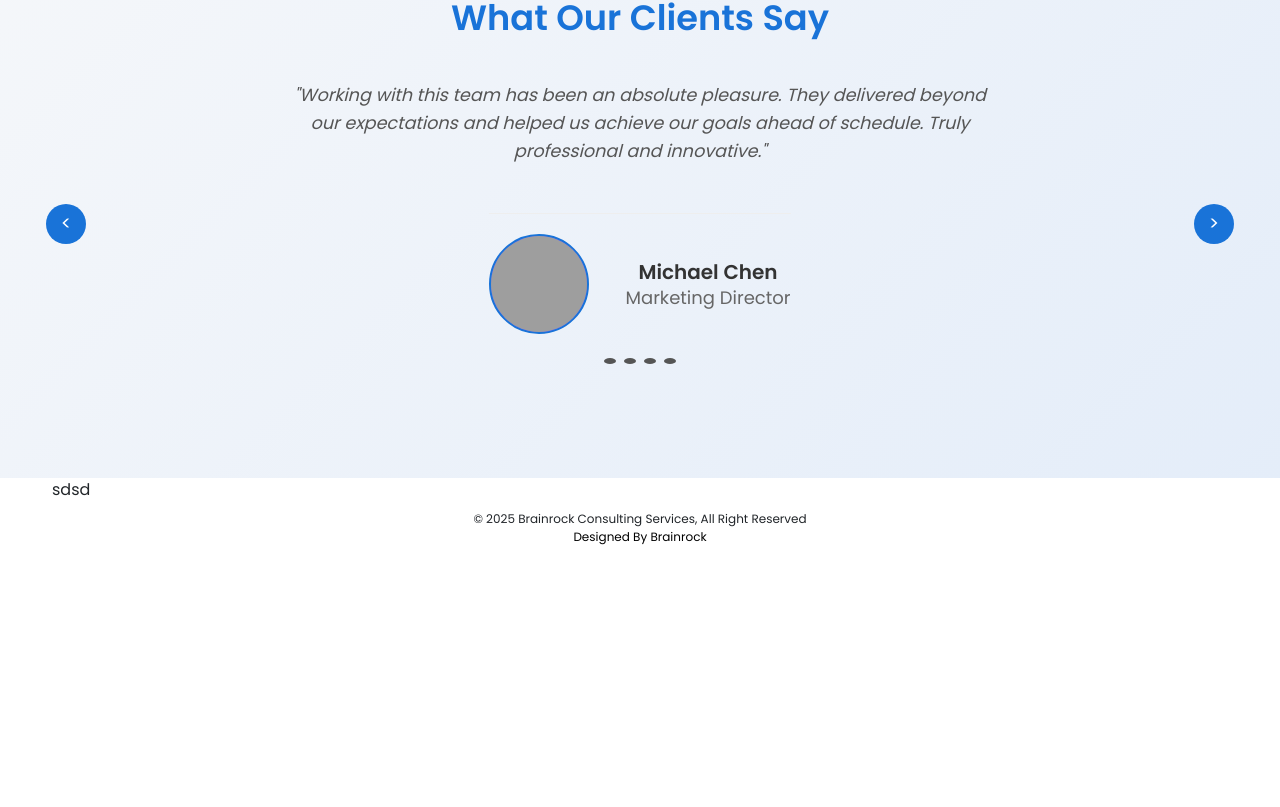
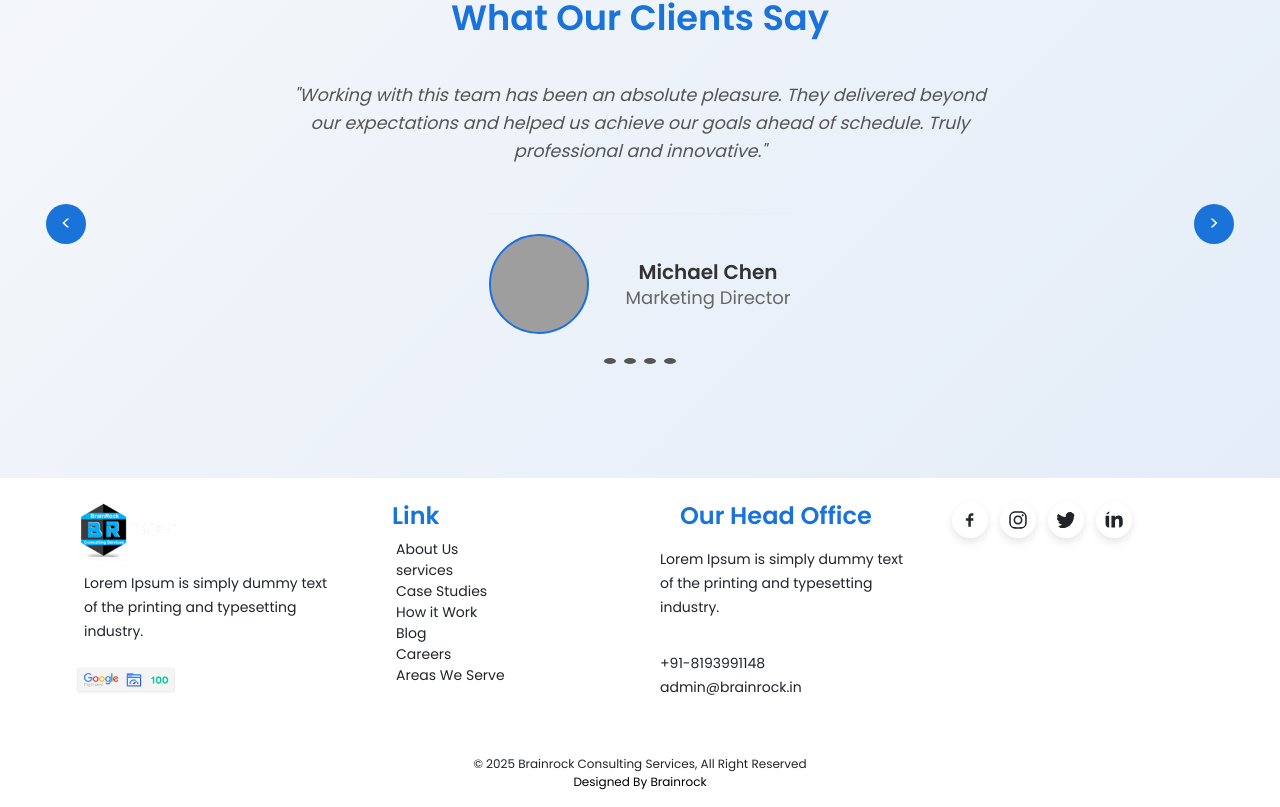
Before and after one commit to rajeshthap/BrainRockWebsite, a React (Create React App) app: page / in a window 1280 px wide. Shown: the part 3369-4176 px from the top of the page. Before the commit the page ends 3931 px from the top, so only its background shows below. Built offline with nearby package versions, Linux system fonts and the light colour scheme; no server answers; grey boxes are pictures that could not be loaded; the HTML template or start-up script is replaced by a standard one.

Commit message:
Footer added

```diff
--- a/src/assets/css/Footer.css
+++ b/src/assets/css/Footer.css
@@ -17,21 +17,25 @@
 
 
 
-.br-footer-box{
-    background-color: #F9F9FF;;
-}
+/* .br-footer-box{
+    background-color: #F9F9FF;
+} */
 .br-footer-heading h4{
-    color: var(--br-primary);
+    color: #1973d8;
     margin-left: var(--br-space-700);
+    font-weight: 600;
 
 }
 .br-footer-details p{
-    font-size: var(--br-space-400);
+    font-size: var(--br-space-350);
     padding: var(--br-space-200);
     line-height: 24px;
 }
 .google-img{
     max-width: 100px;
+}
+.footer-li ul li{
+    font-size: var(--br-space-350);
 }
 .footer-icon{
 
--- /dev/null
+++ b/src/componets/footer/FooterPage.js
@@ -0,0 +1,65 @@
+import React from 'react'
+import { Col, Row } from 'react-bootstrap'
+import { FaInstagram, FaLinkedinIn, FaTwitter } from 'react-icons/fa'
+import Logogoogleimg from "../../assets/images/google-img.png";
+import BrLogo from "../../assets/images/brainrock_logo.png"
+import { TiSocialFacebook, TiSocialFacebookCircular } from "react-icons/ti";
+import "../../assets/css/Footer.css";
+
+function FooterPage() {
+  return (
+    <div>
+<Row className='br-footer-box p-4'>
+  <Col lg={3} md={3} sm={12} className='br-footer-details'>
+  <div>
+    <img src={BrLogo} alt="br-logo" className='img-fluid google-img'></img>
+  </div>
+  <p>Lorem Ipsum is simply dummy text of the printing and typesetting industry.</p>
+
+   <div>
+    <img src={Logogoogleimg} alt="logo" className='img-fluid google-img'></img>
+  </div>
+   </Col>
+    <Col lg={3} md={3} sm={12} className='footer-li'>
+  <div className="br-footer-heading">
+    <h4 className=''>Link</h4>
+  </div>
+  <ul type="none">
+    <li>About Us</li>
+    <li>services</li>
+    <li>Case Studies</li>
+    <li>How it Work</li>
+    <li>Blog</li>
+    <li>Careers</li>
+    <li>Areas We Serve</li>
+  </ul>
+
+
+   </Col>
+    <Col lg={3} md={3} sm={12} className="br-footer-details">
+  <div className="br-footer-heading">
+<h4>Our Head Office</h4>
+  </div>
+  <p>Lorem Ipsum is simply dummy text of the printing and typesetting industry.</p>
+
+  <p>+91-8193991148<br></br> admin@brainrock.in</p>
+
+   </Col>
+    <Col lg={3} md={3} sm={12}>
+ <div>
+
+  <TiSocialFacebook  className='footer-icon'/>
+  <FaInstagram className='footer-icon'/>
+  <FaTwitter className='footer-icon'/>
+  <FaLinkedinIn className='footer-icon'/>
+ </div>
+   </Col>
+
+
+</Row>
+
+    </div>
+  )
+}
+
+export default FooterPage
--- a/src/componets/pages/UserPage.js
+++ b/src/componets/pages/UserPage.js
@@ -26,6 +26,7 @@ import TestimonialCarousel from "./TestimonialCarousel";
 import { GoCodeReview } from "react-icons/go";
 import { MdEngineering } from "react-icons/md";
 import { Link } from "react-router-dom";
+import FooterPage from "../footer/FooterPage";
 
 function UserPage() {
   return (
@@ -424,7 +425,7 @@ function UserPage() {
       </div>
 
       <Container>
-        sdsd
+        <FooterPage />
       </Container>
     </div>
   );
```
Also changed, not shown: src/componets/footer/Footer.js (+0 -47 lines).
